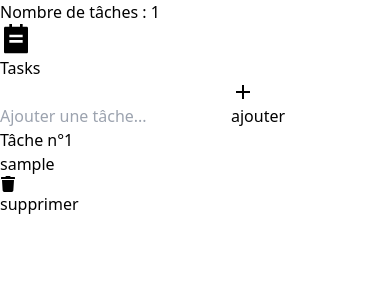
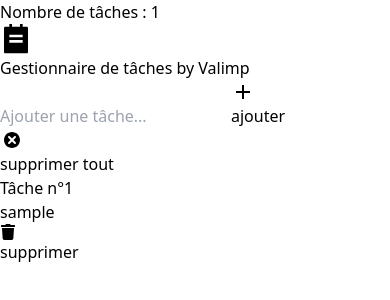
Before and after one commit to Valimp/react-ILW, a React (Vite) app: page / in a window 390 px wide. Both pictures are taken after typing "Sample" into the empty fields and a click on the button "ajouter". Shown: the top 300 px of the page. Built offline with nearby package versions, Linux system fonts and the light colour scheme.

Commit message:
fix: responsivness

```diff
--- a/src/components/Task.tsx
+++ b/src/components/Task.tsx
@@ -12,11 +12,13 @@ const Task = ({ taskContent, onDelete, id }: TaskProps) => {
   return (
     <li className="flex justify-start items-center bg-zinc-200 shadow-lg rounded-xl p-3 gap-5 w-full">
       <Typo type='p'>Tâche n°{id+1}</Typo>
-      <Typo type="h3">{taskContent}</Typo>
+      <div className="w-full overflow-auto">
+        <Typo type="h3">{taskContent}</Typo>
+      </div>
       <div className="ml-auto">
         <Button use="delete" onClick={onDelete}>
           <FaTrash />
-          <span className="font-semibold lowercase">supprimer</span>
+          <span className="font-semibold lowercase lg:inline-block hidden">supprimer</span>
         </Button>
       </div>
     </li>
--- a/src/components/TaskCounter.tsx
+++ b/src/components/TaskCounter.tsx
@@ -7,7 +7,7 @@ interface TaskCounterProps {
 const TaskCounter = ({ tasksNumber }: TaskCounterProps) => {
   return (
     <div className='w-fit px-4 py-3 rounded-lg shadow-lg bg-zinc-900 fixed top-3 right-3'>
-        <Typo type='p'>Nombre de tâches : {tasksNumber}</Typo>
+        <Typo type='p'><span className="lg:inline-block hidden">Nombre de tâches :</span> {tasksNumber}</Typo>
     </div>
   )
 }
--- a/src/components/TaskList.tsx
+++ b/src/components/TaskList.tsx
@@ -6,6 +6,7 @@ import Button from './Button';
 import Form from './Form';
 import ContentList from './ContentList';
 import { MdAdd } from "react-icons/md";
+import { TiDelete } from "react-icons/ti";
 
 interface FormData {
   taskContent: string;
@@ -13,11 +14,12 @@ interface FormData {
 
 interface TaskListProps {
   tasks: string[];
+  setTasks: (tasks: string[]) => void;
   handleAddTask: (taskContent: string) => void;
   handleDeleteTask: (index: number) => void;
 }
 
-const TaskList = ({ tasks, handleAddTask, handleDeleteTask }: TaskListProps) => {
+const TaskList = ({ tasks, handleAddTask, handleDeleteTask, setTasks }: TaskListProps) => {
   const [formData, setFormData] = useState<FormData>({ taskContent: '' });
 
   const handleChange = (e: React.ChangeEvent<HTMLInputElement>) => {
@@ -41,7 +43,11 @@ const TaskList = ({ tasks, handleAddTask, handleDeleteTask }: TaskListProps) =>
         <FormInput value={formData.taskContent} onChange={handleChange} />
         <Button use='add' type='submit'>
           <MdAdd size='1.5em' className='' />
-          <span className='font-semibold lowercase'>ajouter</span>
+          <span className='font-semibold lowercase lg:inline-block hidden'>ajouter</span>
+        </Button>
+        <Button use='delete' onClick={() => setTasks([])}>
+          <TiDelete size='1.5em' className='' />
+          <span className='font-semibold lowercase whitespace-nowrap lg:inline-block hidden'>supprimer tout</span>
         </Button>
       </Form>
       <ContentList>
--- a/src/components/Typo.tsx
+++ b/src/components/Typo.tsx
@@ -8,10 +8,10 @@ interface TaskProps {
 const Typo = ({ children, type }: TaskProps) => {
   return (
     <>
-      {type === 'h1' && <h1 className="text-2xl font-black bg-gradient-to-r from-zinc-900 to-zinc-800 inline-block bg-clip-text text-transparent">{children}</h1>}
-      {type === 'h2' && <h2 className="text-xl font-extrabold bg-gradient-to-r from-zinc-800 to-zinc-700 inlineblock bg-clip-text text-transparent">{children}</h2>}
-      {type === 'h3' && <h3 className="text-lg font-bold bg-gradient-to-r from-zinc-700 to-zinc-600 inlineblock bg-clip-text text-transparent">{children}</h3>}
-      {type === 'p' && <p className="text-base font-semibold bg-gradient-to-r from-zinc-500 to-zinc-400 inlineblock bg-clip-text text-transparent">{children}</p>}
+      {type === 'h1' && <h1 className="text-2xl font-black bg-gradient-to-r from-zinc-900 to-zinc-800 inline-block bg-clip-text text-transparent break-words">{children}</h1>}
+      {type === 'h2' && <h2 className="text-xl font-extrabold bg-gradient-to-r from-zinc-800 to-zinc-700 inlineblock bg-clip-text text-transparent break-words">{children}</h2>}
+      {type === 'h3' && <h3 className="text-lg font-bold bg-gradient-to-r from-zinc-700 to-zinc-600 inlineblock bg-clip-text text-transparent break-words">{children}</h3>}
+      {type === 'p' && <p className="text-base font-semibold bg-gradient-to-r from-zinc-500 to-zinc-500 inlineblock bg-clip-text text-transparent break-words">{children}</p>}
     </>
   )
 }
--- a/src/pages/HomePage.tsx
+++ b/src/pages/HomePage.tsx
@@ -32,10 +32,10 @@ const HomePage = () => {
       <IconText>
         <RiTodoFill size='2em' className='text-zinc-900' />
         <Typo type='h1' >
-          Tasks
+          Gestionnaire de tâches by Valimp
         </Typo>
       </IconText>
-      <TaskList tasks={tasks} handleAddTask={handleAddTask} handleDeleteTask={handleDeleteTask} />
+      <TaskList tasks={tasks} setTasks={setTasks} handleAddTask={handleAddTask} handleDeleteTask={handleDeleteTask} />
     </div>
   );
 };
```
